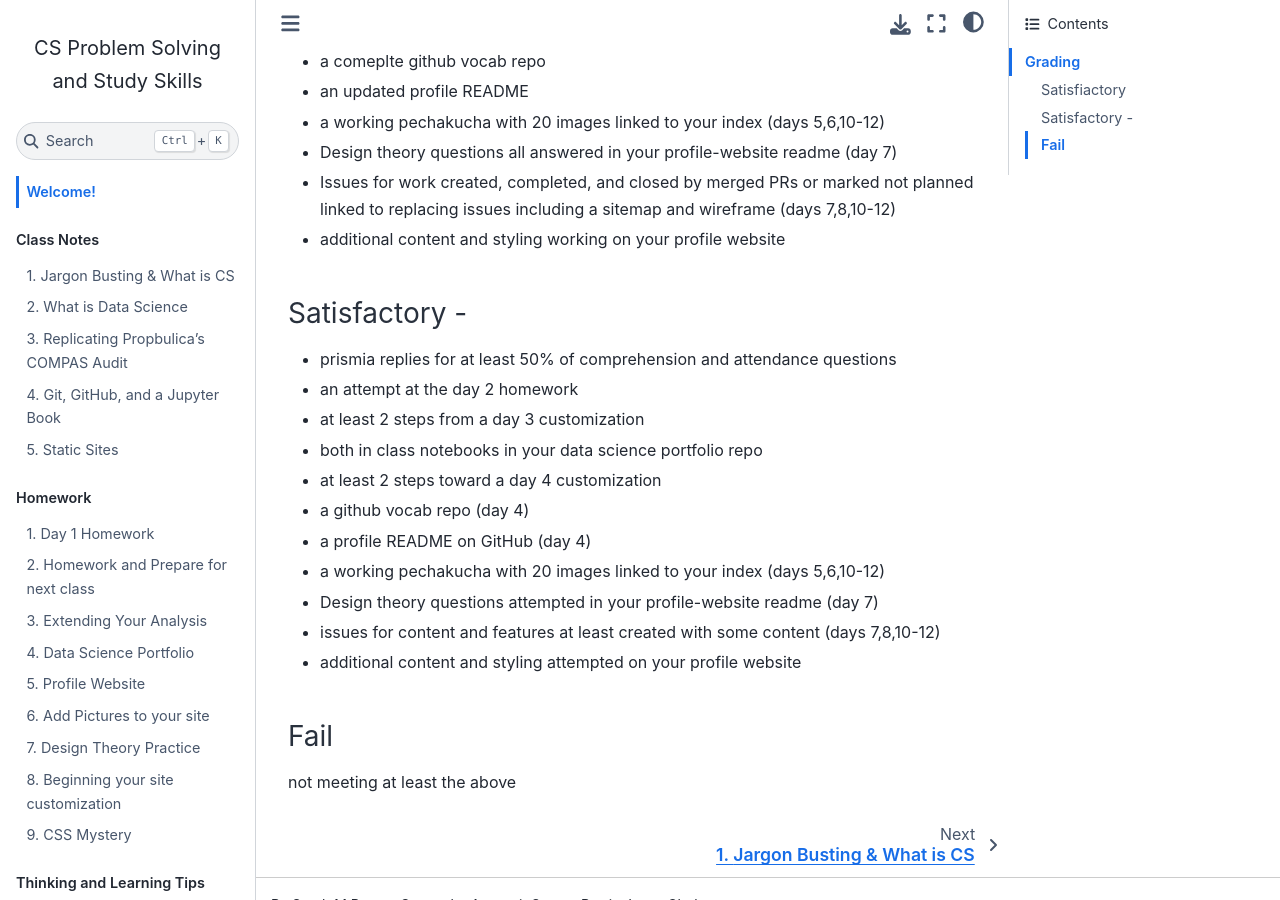
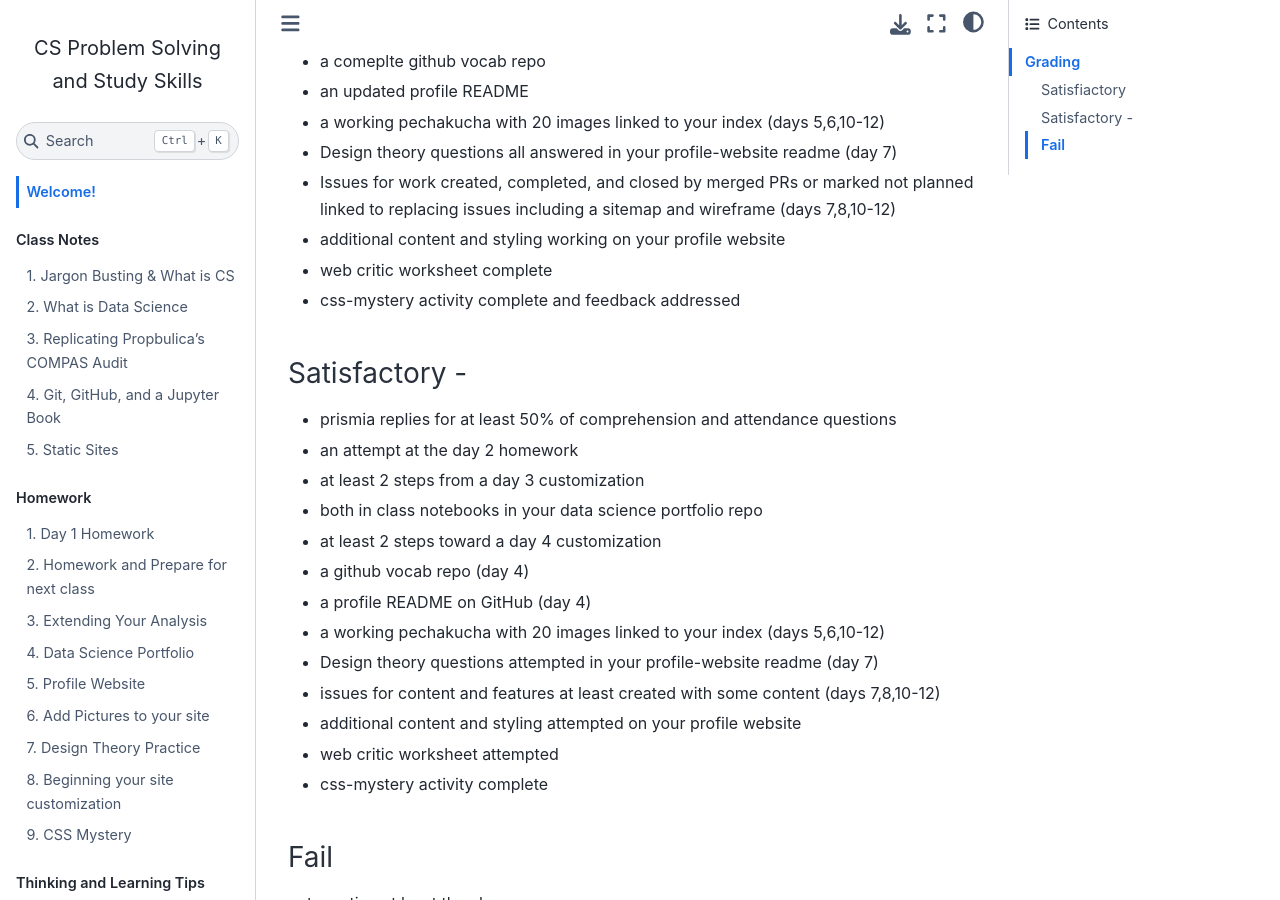
Before and after one commit to csctd/ssp23, a Jupyter Book: the page built from index.md, in a window 1280 px wide and 900 px high, scrolled down 756 px. Built offline with Jupyter Book 1.0.4 settings and Sphinx 7.4.7 and the Sphinx Book theme 1.1.4, drawn with Linux system fonts in a browser that asks for light colours.

Commit message:
add other web activities

```diff
--- a/index.md
+++ b/index.md
@@ -30,6 +30,8 @@ We are behind getting the Q&A answered, but will add them
 - Design theory questions all answered in your profile-website readme (day 7)
 - Issues for work created, completed, and closed by merged PRs or marked not planned linked to replacing issues including a sitemap and wireframe (days 7,8,10-12)
 - additional content and styling working on your profile website
+- web critic worksheet complete
+- css-mystery activity complete and feedback addressed
 
 ### Satisfactory -
 
@@ -44,6 +46,8 @@ We are behind getting the Q&A answered, but will add them
 - Design theory questions attempted in your profile-website readme (day 7)
 - issues for content and features at least created with some content (days 7,8,10-12)
 - additional content and styling attempted on your profile website
+- web critic worksheet attempted
+- css-mystery activity complete
 
 ### Fail
 
```
